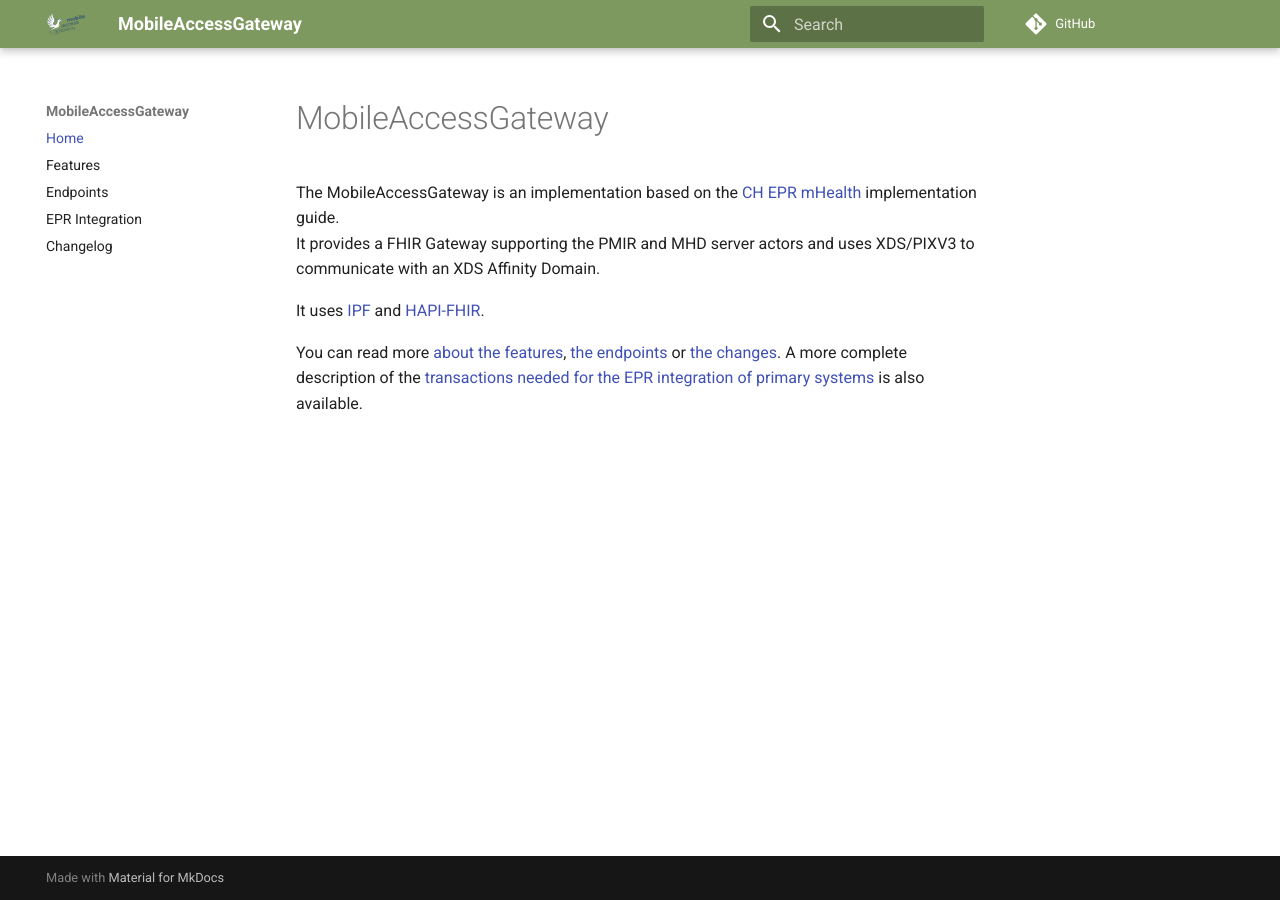
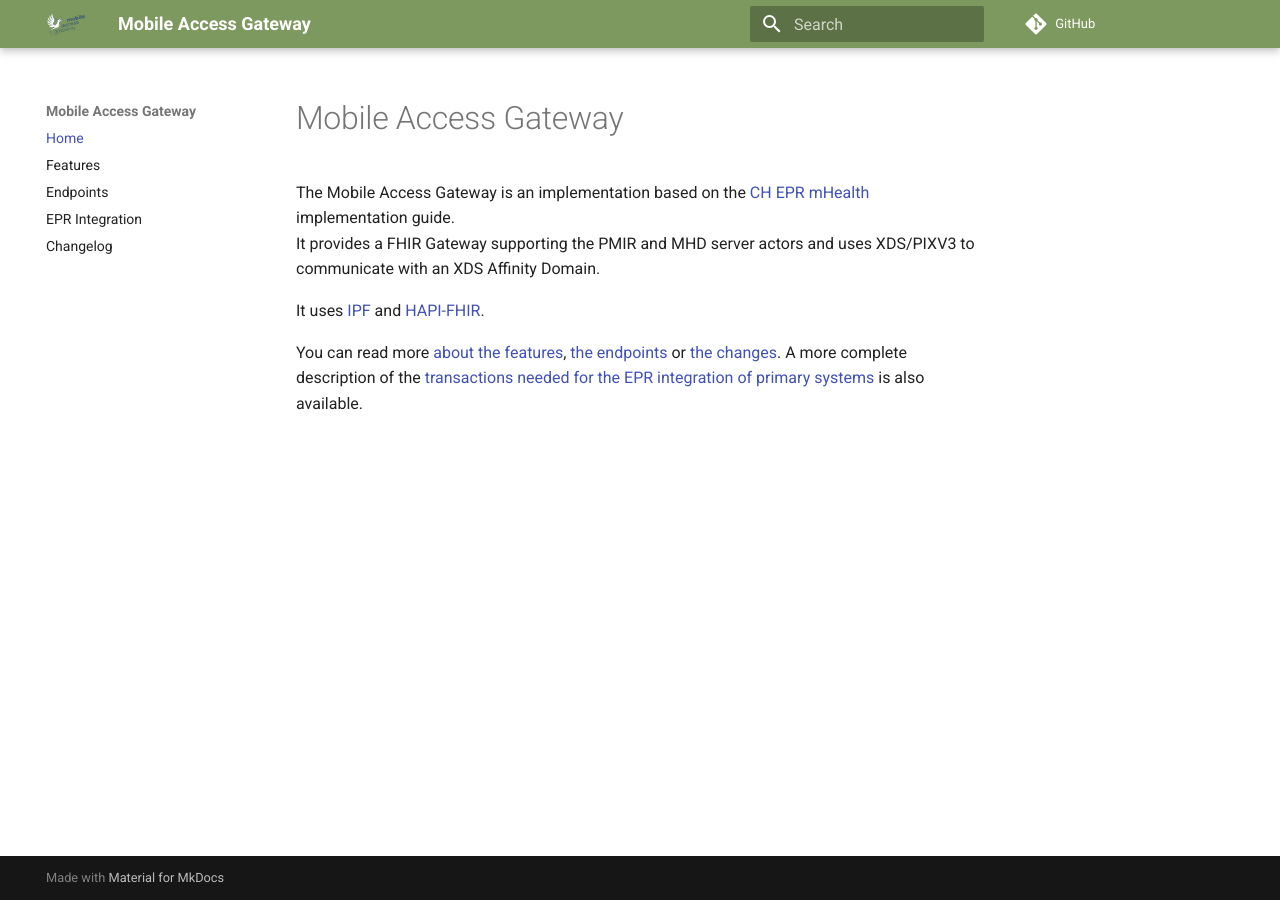
Before and after one commit to i4mi/MobileAccessGateway, an MkDocs documentation site: the page built from docs/index.md, in a window 1280 px wide. Built offline with MkDocs 1.6.1 and Material for MkDocs 9.7.7, drawn with Linux system fonts in a browser that asks for light colours; comment, search, counter and statistics services are not loaded.

Commit message:
Use spaces in the name

```diff
--- a/README.md
+++ b/README.md
@@ -1,6 +1,6 @@
-# MobileAccessGateway
+# Mobile Access Gateway
 
-The MobileAccessGateway is an implementation based on the [CH EPR mHealth](https://fhir.ch/ig/ch-epr-mhealth/index.html) [(CI-Build)](http://build.fhir.org/ig/ehealthsuisse/ch-epr-mhealth/index.html) implementation guide.
+The Mobile Access Gateway is an implementation based on the [CH EPR mHealth](https://fhir.ch/ig/ch-epr-mhealth/index.html) [(CI-Build)](http://build.fhir.org/ig/ehealthsuisse/ch-epr-mhealth/index.html) implementation guide.
 It provides a FHIR Gateway supporting the PMIR and MHD server actors and uses XDS/PIXV3 to communicate with an XDS Affinity Domain.
 
 It uses [IPF](https://oehf.github.io/ipf/) and [HAPI-FHIR](https://hapifhir.io/).
@@ -17,7 +17,7 @@
 
 ## Test setup
 
-Current configuration works with [XDSTools7](https://ehealthsuisse.ihe-europe.net/xdstools7/), a [simulator](http://ehealthsuisse.ihe-europe.net:8280/xdstools7/sim/default__ahdis/reg/rb) is setup where the MobileAccessGateway connects.
+Current configuration works with [XDSTools7](https://ehealthsuisse.ihe-europe.net/xdstools7/), a [simulator](http://ehealthsuisse.ihe-europe.net:8280/xdstools7/sim/default__ahdis/reg/rb) is setup where the Mobile Access Gateway connects.
 
 [Patient Manager](https://ehealthsuisse.ihe-europe.net/PatientManager/home.seam) is used for simulating PIX V3.
 
@@ -68,7 +68,7 @@
 
 ## Deployment
 
-The MobileAccessGateway can run in a docker container and can be deployed to a Kubernetes cluster.
+The Mobile Access Gateway can run in a docker container and can be deployed to a Kubernetes cluster.
 
 ### Building an image
 
--- a/docs/endpoints.md
+++ b/docs/endpoints.md
@@ -1,4 +1,4 @@
-Here are the endpoints exposed by the MobileAccessGateway.
+Here are the endpoints exposed by the Mobile Access Gateway.
 
 | Transaction          | URL                                                   |
 | -------------------- | ----------------------------------------------------- |
--- a/docs/features.md
+++ b/docs/features.md
@@ -1,4 +1,4 @@
-The MobileAccessGateway provides translation from REST to SOAP variants of IHE transaction:
+The Mobile Access Gateway provides translation from REST to SOAP variants of IHE transaction:
 
 - ITI-65 to ITI-41
 - ITI-66 to ITI-18
--- a/docs/index.md
+++ b/docs/index.md
@@ -1,6 +1,6 @@
-# MobileAccessGateway
+# Mobile Access Gateway
 
-The MobileAccessGateway is an implementation based on the [CH EPR mHealth](https://fhir.ch/ig/ch-epr-mhealth/index.html)
+The Mobile Access Gateway is an implementation based on the [CH EPR mHealth](https://fhir.ch/ig/ch-epr-mhealth/index.html)
 implementation guide.
 It provides a FHIR Gateway supporting the PMIR and MHD server actors and uses XDS/PIXV3 to communicate with an XDS
 Affinity Domain.
--- a/docs/integration-primary-system.md
+++ b/docs/integration-primary-system.md
@@ -289,7 +289,7 @@
 
 !!! warning
 
-    The endpoint for this transaction is the EPR community itself, not the MobileAccessGateway.
+    The endpoint for this transaction is the EPR community itself, not the Mobile Access Gateway.
     This transaction is still implemented on a previous CH:ATC specification (March 2020), based on the [IHE Restfull
     ATNA supplement rev. 2.2](https://www.ihe.net/uploadedFiles/Documents/ITI/IHE_ITI_Suppl_RESTful-ATNA_Rev2.2_TI_2017-07-21.pdf).
     A lot have changed since.
--- a/mkdocs.yml
+++ b/mkdocs.yml
@@ -1,4 +1,4 @@
-site_name: MobileAccessGateway
+site_name: Mobile Access Gateway
 repo_url: https://github.com/i4mi/MobileAccessGateway
 theme:
   name: material
```
Also changed, not shown: example-config/README-Minikube.md (+1 -1 lines), 4 other files.
